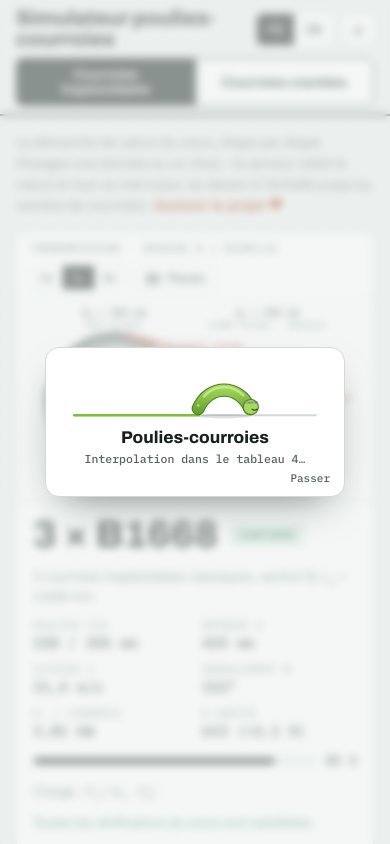
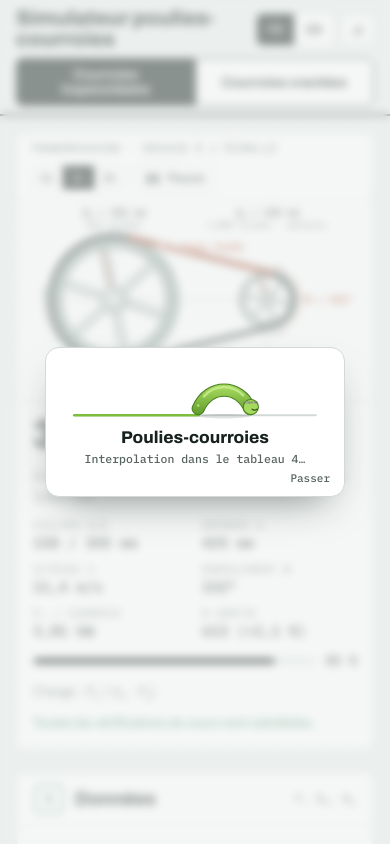
Before and after one commit to rr25940/poulies-courroie, a Flask app: page / in a window 390 px wide. Run offline with Flask 3, Linux system fonts and the light colour scheme.

Commit message:
Remove the intro paragraph under the app bar
The donation letter at the bottom of the page is unchanged.

Co-Authored-By: Claude Opus 5.5 <noreply@anthropic.com>

```diff
--- a/app/static/css/app.css
+++ b/app/static/css/app.css
@@ -84,7 +84,6 @@ h1{margin:0;font-family:var(--f-display);font-stretch:72%;font-weight:780;font-s
 .busy::after{content:"";position:absolute;inset:0;width:30%;background:var(--accent);transform:translateX(-110%);opacity:0}
 .busy.on::after{opacity:1;animation:busy 1s var(--ease) infinite}
 @keyframes busy{from{transform:translateX(-110%)}to{transform:translateX(360%)}}
-.lede{margin:0 0 16px;max-width:75ch;color:var(--ink-2);font-size:14.5px}
 /* phones: the two belt tabs share the full width instead of pushing the page wider than the screen */
 @media (max-width:560px){
   :root{--bar-h:96px}
@@ -96,7 +95,6 @@ h1{margin:0;font-family:var(--f-display);font-stretch:72%;font-weight:780;font-s
   .appbar [data-act="reset"]{font-size:0;padding:5px 10px}
   .appbar [data-act="reset"]::before{content:"↺";font-size:17px;line-height:1}
   h1{font-size:21px}
-  .lede{font-size:14px}
 }
 
 /* ---------- controls ---------- */
--- a/app/templates/index.html
+++ b/app/templates/index.html
@@ -64,7 +64,6 @@
 </header>
 
 <div class="wrap">
-<p class="lede" {{ tr("La démarche de calcul du cours, étape par étape. Changez une donnée ou un choix : le serveur refait le calcul et tout se met à jour, du dessin à l'échelle jusqu'au nombre de courroies. <a class='donate-link' href='#don'>Soutenir le projet ♥</a>", "The course's sizing method, step by step. Change any input or choice: the server recomputes and everything updates, from the scale drawing to the number of belts. <a class='donate-link' href='#don'>Support the project ♥</a>") }}</p>
 
 <main class="layout">
 <nav class="rail" aria-label="Étapes">
```
